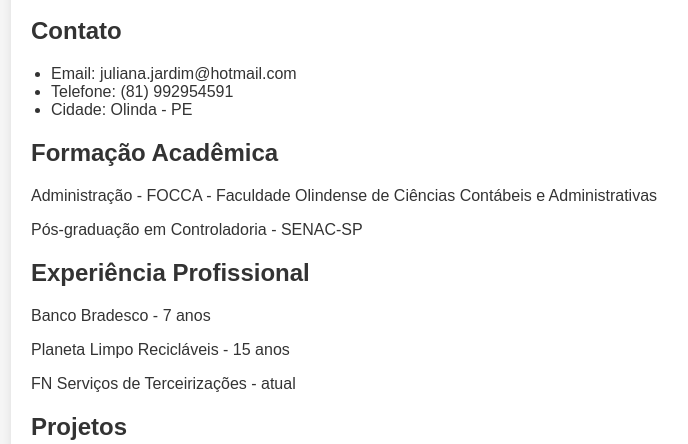
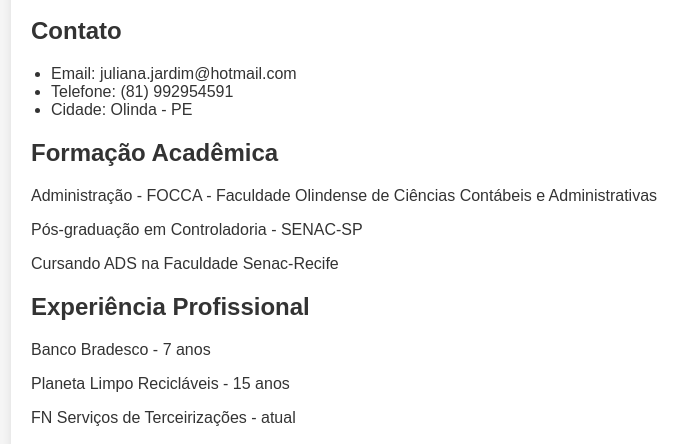
Before and after one commit to julianajp27/curriculo-juliana, a plain HTML site: page index.html in a window 1280 px wide. Shown: the part 342-786 px from the top of the page, without its empty margins (209-897 px from the left). Drawn offline with Linux system fonts and the light colour scheme.

Commit message:
Update index.html

```diff
--- a/index.html
+++ b/index.html
@@ -26,6 +26,7 @@
             <h2>Formação Acadêmica</h2>
             <p>Administração - FOCCA - Faculdade Olindense de Ciências Contábeis e Administrativas</p>
             <p>Pós-graduação em Controladoria - SENAC-SP</p>
+            <p>Cursando ADS na Faculdade Senac-Recife</p>
         </section>
 
         <section>
```
